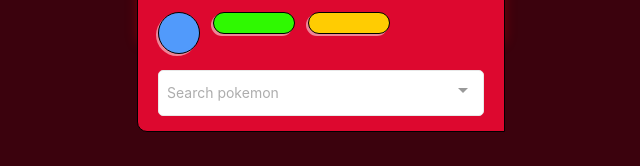
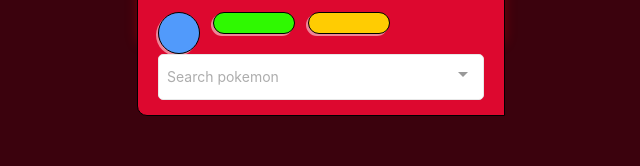
Before and after one commit to ernerdo/pokemon-vue-3-ts-vite, a Vue app: page / in a window 1280 px wide. Shown: the part 590-756 px from the top of the page, without its empty margins (319-959 px from the left). Built offline with nearby package versions, Linux system fonts and the light colour scheme; no server answers.

Commit message:
clean code

```diff
--- a/src/components/PokedexForm.vue
+++ b/src/components/PokedexForm.vue
@@ -1,16 +1,8 @@
 <script setup lang="ts">
   import type { Ref } from 'vue'
-  import { computed, onMounted, ref } from 'vue'
+  import { onMounted, ref } from 'vue'
   import VueMultiselect from 'vue-multiselect'
 
-  // import Pokemon from '@/types/Pokemon'
-  // interface Props {
-  //   loading: boolean
-  //   error: boolean
-  //   pokemon: Pokemon
-  //   pokemonId: number
-  // }
-  // defineProps<Props>()
   const pokemonNameToSearch: Ref<string> = ref('')
   const pokemonListStorage: Ref<string[]> = ref([])
   const emits = defineEmits<{
@@ -21,13 +13,6 @@
     search()
   }
 
-  const searchPokemon = computed(() => {
-    return pokemonListStorage.value.filter((pokemon: string) => {
-      return pokemon
-        .toLowerCase()
-        .includes(pokemonNameToSearch.value.toLowerCase())
-    })
-  })
   const search = () => {
     emits('searchPokemon', pokemonNameToSearch.value)
   }
@@ -39,7 +24,6 @@
   })
 </script>
 <template>
-  <form class="pokemon-form" @:submit.prevent="search()">
   <VueMultiselect
     v-model="pokemonNameToSearch"
     :close-on-select="true"
@@ -47,7 +31,6 @@
     placeholder="Search pokemon"
     @select="onSelect"
   />
-  </form>
 </template>
 
 <style src="vue-multiselect/dist/vue-multiselect.css"></style>
```
Lines whose indentation alone changed are shown as unchanged.
